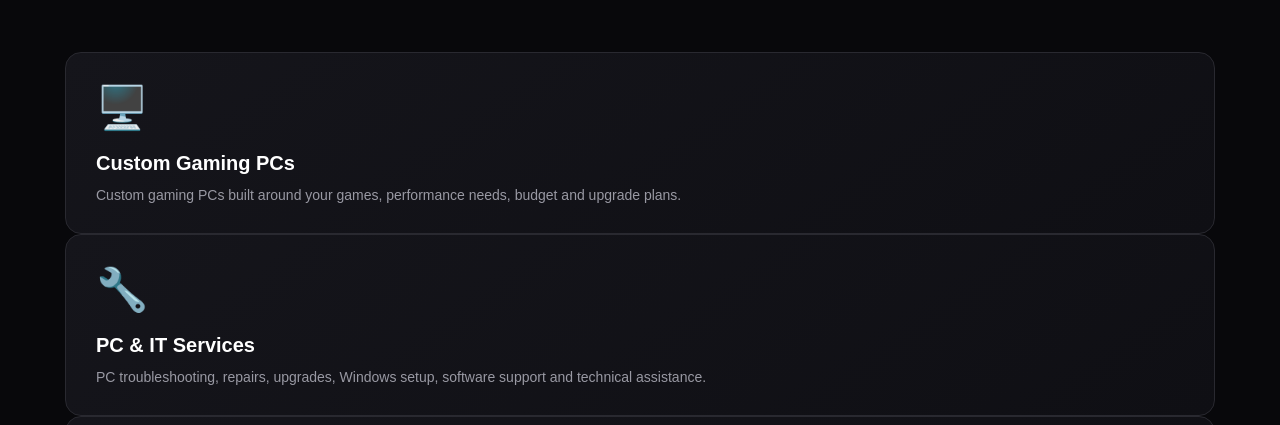
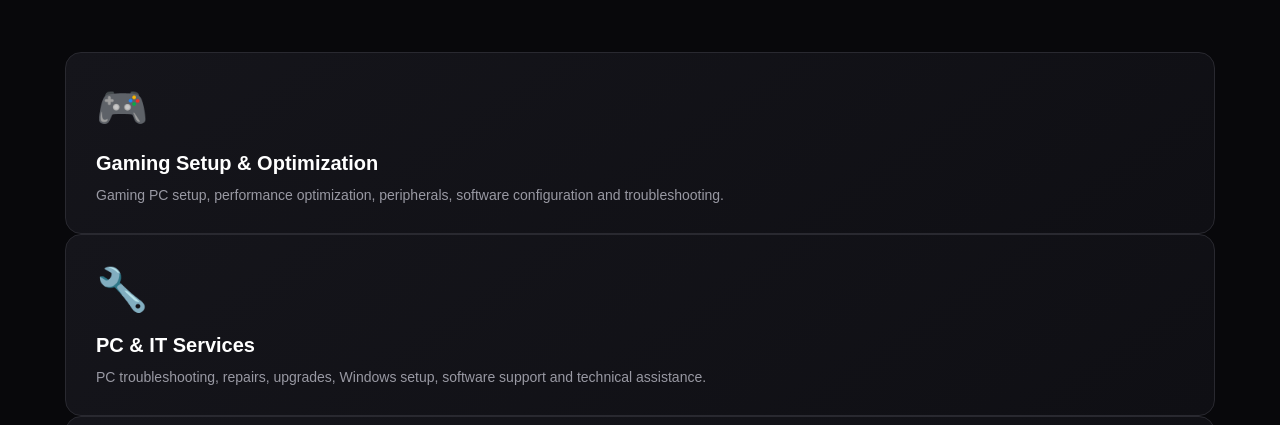
Before and after one commit to miketptp-droid/pikapikatechsg.github.io, a plain HTML site: page index.html in a window 1280 px wide. Shown: the part 978-1403 px from the top of the page. Drawn offline with Linux system fonts and the light colour scheme.

Commit message:
Update index.html

```diff
--- a/index.html
+++ b/index.html
@@ -538,16 +538,16 @@ Gaming & Technology Services
 
 <div class="card">
 
-<div class="icon">🖥️</div>
+    <div class="icon">🎮</div>
 
-<h3>
-Custom Gaming PCs
-</h3>
+    <h3>
+        Gaming Setup & Optimization
+    </h3>
 
-<p>
-Custom gaming PCs built around your games,
-performance needs, budget and upgrade plans.
-</p>
+    <p>
+        Gaming PC setup, performance optimization,
+        peripherals, software configuration and troubleshooting.
+    </p>
 
 </div>
 
```
